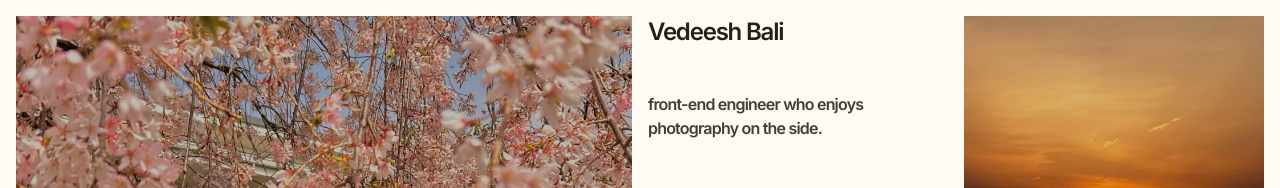
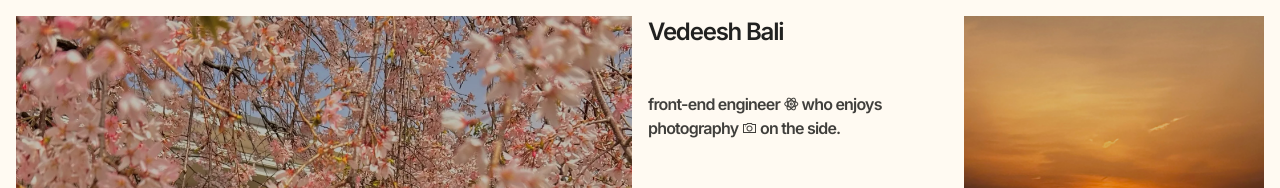
Before and after one commit to vedeesh-b/photography-portfolio-template, a React (Vite) app: page / in a window 1280 px wide. Shown: the top 188 px of the page. Built offline with nearby package versions, Linux system fonts and the light colour scheme.

Commit message:
add icon lib

```diff
--- a/src/index.css
+++ b/src/index.css
@@ -1,3 +1,5 @@
+@import url("https://cdnjs.cloudflare.com/ajax/libs/line-awesome/1.3.0/line-awesome/css/line-awesome.min.css");
+
 :root {
   font-family: Inter, system-ui, Avenir, Helvetica, Arial, sans-serif;
   line-height: 1.5;
```
